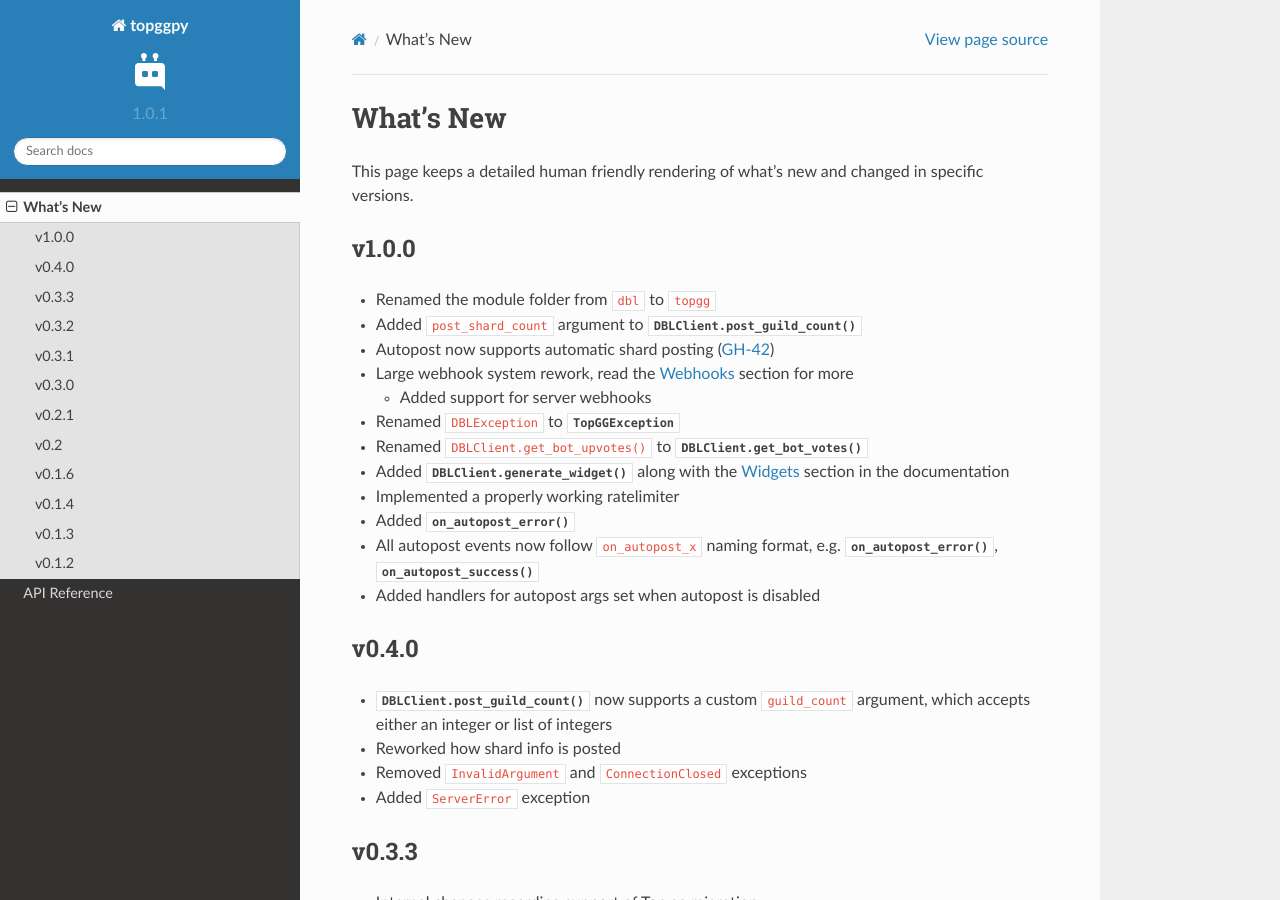
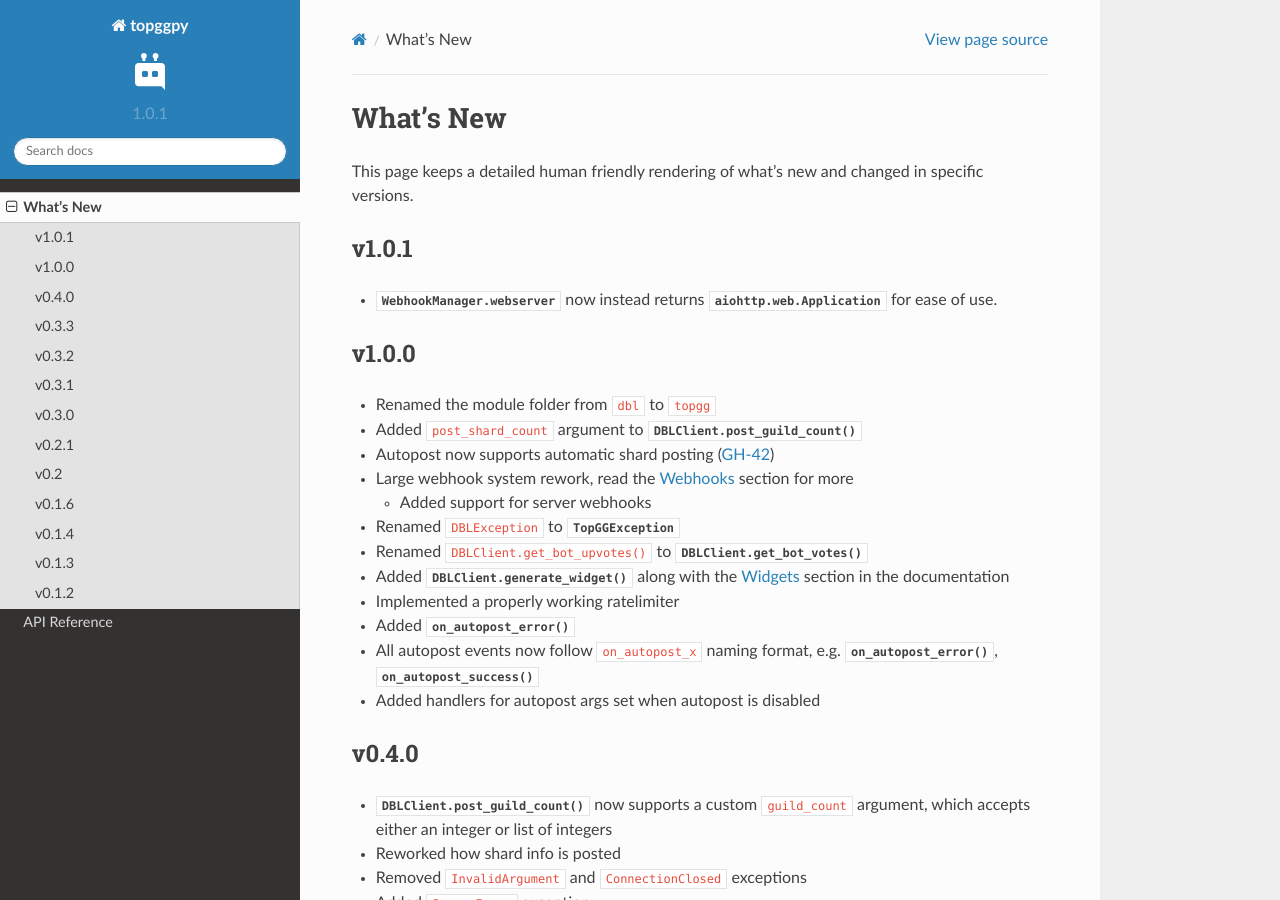
Before and after one commit to Top-gg-Community/python-sdk, a Sphinx documentation site: the page built from docs/whats_new.rst, in a window 1280 px wide and 900 px high. Built offline with Sphinx 7.4.7 and the Read the Docs theme 2.0.0, drawn with Linux system fonts in a browser that asks for light colours.

Commit message:
Updated changelog

```diff
--- a/docs/whats_new.rst
+++ b/docs/whats_new.rst
@@ -9,6 +9,11 @@ What's New
 This page keeps a detailed human friendly rendering of what's new and changed in specific versions.
 
 .. _changelog:
+
+v1.0.1
+======
+
+* :attr:`WebhookManager.webserver` now instead returns :class:`aiohttp.web.Application` for ease of use.
 
 v1.0.0
 ======
```
